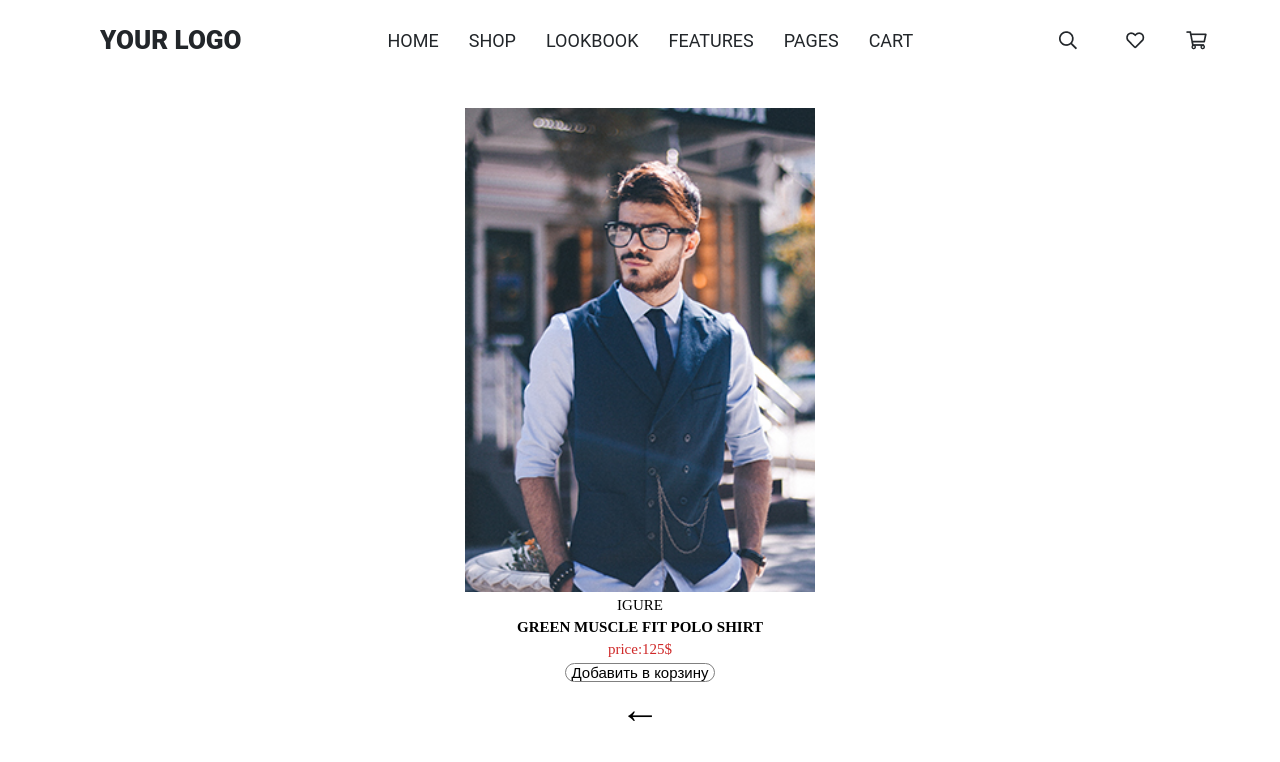
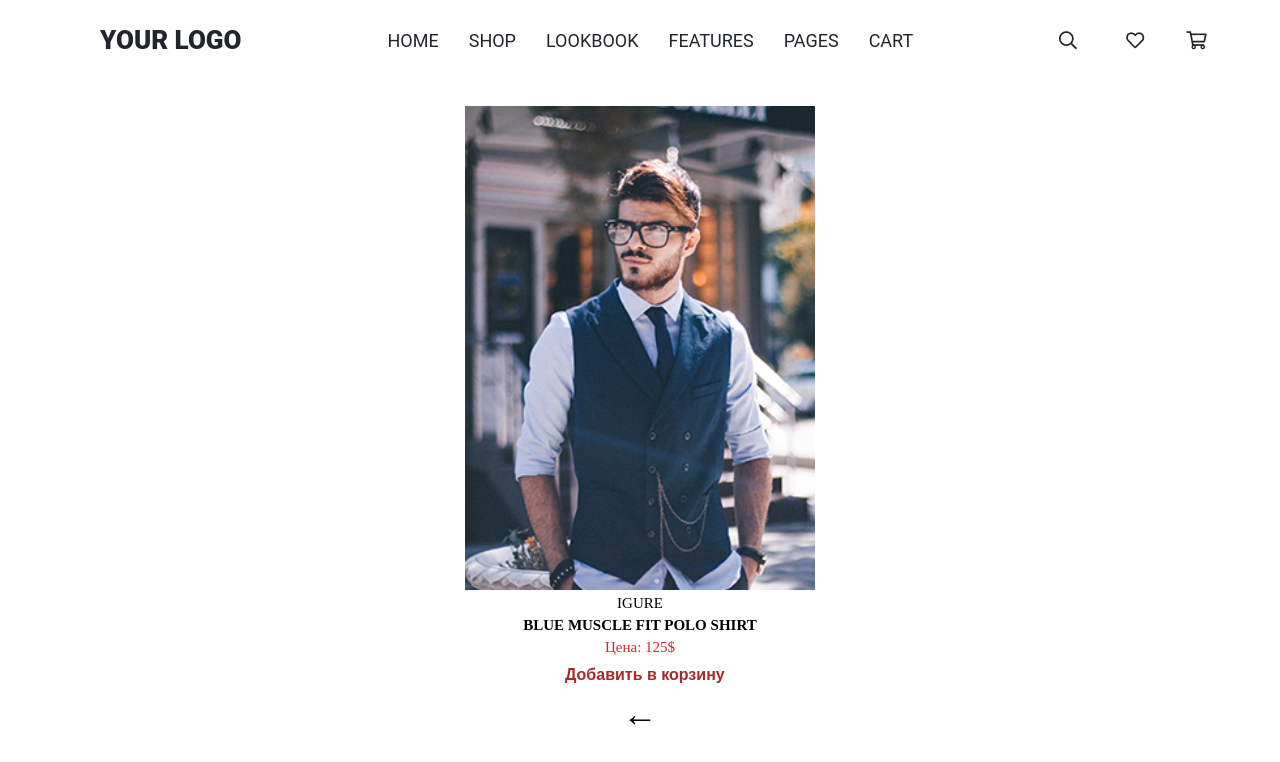
Before and after one commit to nadin9999/Homework-react, a React (Create React App) app: page /product/1 in a window 1280 px wide. Shown: the top 762 px of the page. Built offline with nearby package versions, Linux system fonts and the light colour scheme.

Commit message:
Добавлены все файлы проекта

```diff
--- a/src/App.js
+++ b/src/App.js
@@ -1,21 +1,21 @@
 import { Route, BrowserRouter, Routes } from "react-router-dom";
 import { useState } from "react";
-import Header from "./components/Header/Header"
-import Modal from "./components/ModalWindow/Modal"
+import Header from "./components/Header/Header";
+import Modal from "./components/ModalWindow/Modal";
 import { Home } from "./pages/Home/Home";
 import { Shop } from "./pages/Shop/Shop";
 import { LookBook } from "./pages/Lookbook/Lookbook";
 import { Features } from "./pages/Features/Features";
 import { Pages } from "./pages/Pages/Pages";
 import { Cart } from "./pages/Cart/Cart";
-import { ProductDetail } from "./pages/ProductDetail";
+import { ProductDetail } from "./pages/ProductDetail/ProductDetail";
 
 function App() {
   const [isModalOpen, setIsModalOpen] = useState(false);
+  const [cart, setCart] = useState([]);
   return (
-
     <div>
-     <BrowserRouter>
+      <BrowserRouter>
         <Header onOpenModal={() => setIsModalOpen(true)} />
         {isModalOpen && <Modal onClose={() => setIsModalOpen(false)} />}
         <Routes>
@@ -24,12 +24,11 @@ function App() {
           <Route path="/LOOKBOOK" element={<LookBook />} />
           <Route path="/FEATURES" element={<Features />} />
           <Route path="/PAGES" element={<Pages />} />
-          <Route path="/Cart" element={<Cart />} />
-        <Route path="/product/:productId" element={<ProductDetail/>}/>
-        <Route path="*" element={<Home/>}/>
+          <Route path="/Cart" element={<Cart cart={cart} setCart={setCart} />} />
+          <Route path="/product/:productId" element={<ProductDetail cart={cart} setCart={setCart} />} />
+          <Route path="*" element={<Home />} />
         </Routes>
       </BrowserRouter>
-
     </div>
   );
 }
--- a/src/mock/Shop.mock.js
+++ b/src/mock/Shop.mock.js
@@ -1,29 +1,29 @@
-export const ShopProductMock =[
+export const ShopProductMock = [
     {
         img: require("../image/Image5.png"),
         type: "IGURE",
-        title: "GREEN MUSCLE FIT POLO SHIRT",
+        title: "BLUE MUSCLE FIT POLO SHIRT",
         price: 125,
         id: 1
     },
     {
         img: require("../image/Image6.png"),
         type: "IGURE",
-        title: "GREEN MUSCLE FIT POLO SHIRT",
+        title: "LIGHT_PINK MUSCLE FIT POLO SHIRT",
         price: 125,
         id: 2
     },
     {
         img: require("../image/Image7.png"),
         type: "IGURE",
-        title: "GREEN MUSCLE FIT POLO SHIRT",
+        title: "BLACK MUSCLE FIT POLO SHIRT",
         price: 125,
         id: 3
     },
     {
         img: require("../image/Image8.png"),
         type: "IGURE",
-        title: "GREEN MUSCLE FIT POLO SHIRT",
+        title: "PINK MUSCLE FIT POLO SHIRT",
         price: 125,
         id: 4
     }
--- a/src/pages/Cart/Cart.css
+++ b/src/pages/Cart/Cart.css
@@ -3,5 +3,11 @@
     font-weight: 700;
 }
 .Cart{
-    font-size: 25px;
+    font-size: 20px;
+    display: flex;
+    flex-direction: column;
+    gap: 5px;
 }
+.clearCart{
+    width: 200px;
+}
--- a/src/pages/Cart/Cart.jsx
+++ b/src/pages/Cart/Cart.jsx
@@ -1,17 +1,23 @@
-import { useLocation } from "react-router-dom";
-import "./Cart.css"
-export const Cart = () => {
-    const location = useLocation();
-    const productId = location.state?.product_ID;
+import "./Cart.css";
+
+export const Cart = ({ cart, setCart }) => {
+    const clearCart = () => setCart([]);
+
     return (
-
         <div className="Cart">
-            <h1>Cart</h1>
-            {productId ? (
-                <p>Товар под номером: <span className="productId">{productId}</span> добавлен в корзину</p>
+            <h1>Корзина</h1>
+            {cart.length > 0 ? (
+                <>
+                    {cart.map((item) => (
+                        <div key={item.id}>
+                            <p>{item.title} - {item.quantity} шт. по {item.price}$</p>
+                        </div>
+                    ))}
+                    <button onClick={clearCart} className="clearCart">Очистить корзину</button>
+                </>
             ) : (
                 <p>Корзина пуста</p>
             )}
         </div>
-    )
-}
+    );
+};
--- a/src/pages/ProductDetail/ProductDetail.css
+++ b/src/pages/ProductDetail/ProductDetail.css
@@ -10,16 +10,20 @@
     width: 350px;
 }
 .buttonClose{
-    font-size: 40px;
+    font-size: 35px;
     background: none;
     border: none;
     cursor: pointer;
 }
 .AddtoCart{
-    width: 150px;
-    font-size: 15px;
+    font-family: Arial, Helvetica, sans-serif;
+    font-weight: 600;
+    width: 160px;
+    font-size: 16px;
+    padding: 5px;
     background-color: white;
-    border: 1px solid gray;
-    border-radius: 15px;
+    border: 0;
+    border-radius: 10px;
     cursor: pointer;
+    color: brown;
 }
--- a/src/pages/ProductDetail/ProductDetail.jsx
+++ b/src/pages/ProductDetail/ProductDetail.jsx
@@ -1,37 +1,38 @@
-import { useEffect, useState } from "react";
-import { useNavigate, useParams } from "react-router-dom";
+import { useParams, useNavigate } from "react-router-dom";
 import { ShopProductMock } from "../../mock/Shop.mock";
+import "./ProductDetail.css";
 
+export function ProductDetail({ cart, setCart }) {
+    const { productId } = useParams();
+    const navigate = useNavigate();
 
-import "./ProductDetail.css"
+    const currentProduct = ShopProductMock.find(
+        (item) => item.id === Number(productId)
+    );
 
-export function ProductDetail() {
-    const { productId } = useParams();
-    const [currentProduct, setCurrentProduct] = useState({})
-   const redirect = useNavigate()
-    useEffect(() => {
-        if (productId) {
-            const product = ShopProductMock.find(
-                (item) => item.id === Number(productId)
-            );
-            if (product) setCurrentProduct(product)
+    const addToCart = () => {
+        if (!currentProduct) return;
+        const existingProduct = cart.find((item) => item.id === currentProduct.id);
+
+        if (existingProduct) {
+            setCart(cart.map((item) =>
+                item.id === currentProduct.id ? { ...item, quantity: item.quantity + 1 } : item
+            ));
+        } else {
+            setCart([...cart, { ...currentProduct, quantity: 1 }]);
         }
-    }, []);
 
-    const AddToCart = ()=>{
-  redirect("/cart", {
-    state:{product_ID: productId}
-  })
-    }
+        navigate("/cart");
+    };
 
     return (
         <main className="MainCard">
-            <img src={currentProduct.img} className="currentProduct"/>
-            <p id="P3">{currentProduct.type}</p>
-            <p id="P4">{currentProduct.title}</p>
-            <p id="P6">price:{currentProduct.price}$</p>
-            <button onClick={AddToCart} className="AddtoCart">Добавить в корзину</button>
-            <button onClick={()=>redirect(-1)} className="buttonClose">←</button>
+            <img src={currentProduct?.img} className="currentProduct" />
+            <p id="P3">{currentProduct?.type}</p>
+            <p id="P4">{currentProduct?.title}</p>
+            <p id="P6">Цена: {currentProduct?.price}$</p>
+            <button onClick={addToCart} className="AddtoCart">Добавить в корзину</button>
+            <button onClick={() => navigate(-1)} className="buttonClose">←</button>
         </main>
-    )
+    );
 }
--- a/src/pages/Shop/Shop.jsx
+++ b/src/pages/Shop/Shop.jsx
@@ -1,29 +1,53 @@
-import { useNavigate } from "react-router-dom"
-import { ShopProductMock } from "../../mock/Shop.mock"
+import { useNavigate } from "react-router-dom";
+import { useState, useMemo } from "react";
+import { ShopProductMock } from "../../mock/Shop.mock";
+
 export const Shop = () => {
-    const redirect = useNavigate()
+    const redirect = useNavigate();
+    const [search, setSearch] = useState("");
+
+    const filteredProducts = useMemo(() => {
+        return ShopProductMock.filter((product) =>
+            product.title.toLowerCase().includes(search.toLowerCase())
+        );
+    }, [search]);
+
     return (
         <main>
-
-            <section className="FourMain" style={{marginTop:0}}>
+            <section className="FourMain" style={{ marginTop: 0 }}>
                 <div className="firstSection">
-            <h1>Shop</h1>
-            <hr />
+                    <h1>Shop</h1>
+                    <hr />
                     <p id="P1">MEN’S FASHION</p>
                     <p id="P2">Shop our new arrivals from established brands</p>
                 </div>
-                <div  className="ManCard">
-            {ShopProductMock.map(product => (
-                <div key={product.card} onClick={ ()=>redirect (`/product/${product.id}`)}>
-                    <img src={product.img} />
-                    <p>{product.type}</p>
-                    <p>{product.title}</p>
-                    <p>Цена:{product.price}$</p>
 
-                </div>
-            ))}
+                <input
+                    type="text"
+                    placeholder="Поиск товара..."
+                    value={search}
+                    onChange={(e) => setSearch(e.target.value)}
+                    style={{ padding: "10px", width: "300px" }}
+                />
+
+                <div className="ManCard" >
+                    {filteredProducts.length > 0 ? (
+                        filteredProducts.map((product) => (
+                            <div
+                                key={product.card}
+                                onClick={() => redirect(`/product/${product.id}`)}
+                            >
+                                <img src={product.img} alt={product.title} />
+                                <p>{product.type}</p>
+                                <p>{product.title}</p>
+                                <p>Цена: {product.price}$</p>
+                            </div>
+                        ))
+                    ) : (
+                        <p>Товары не найдены</p>
+                    )}
                 </div>
             </section>
         </main>
-    )
-}
+    );
+};
```
